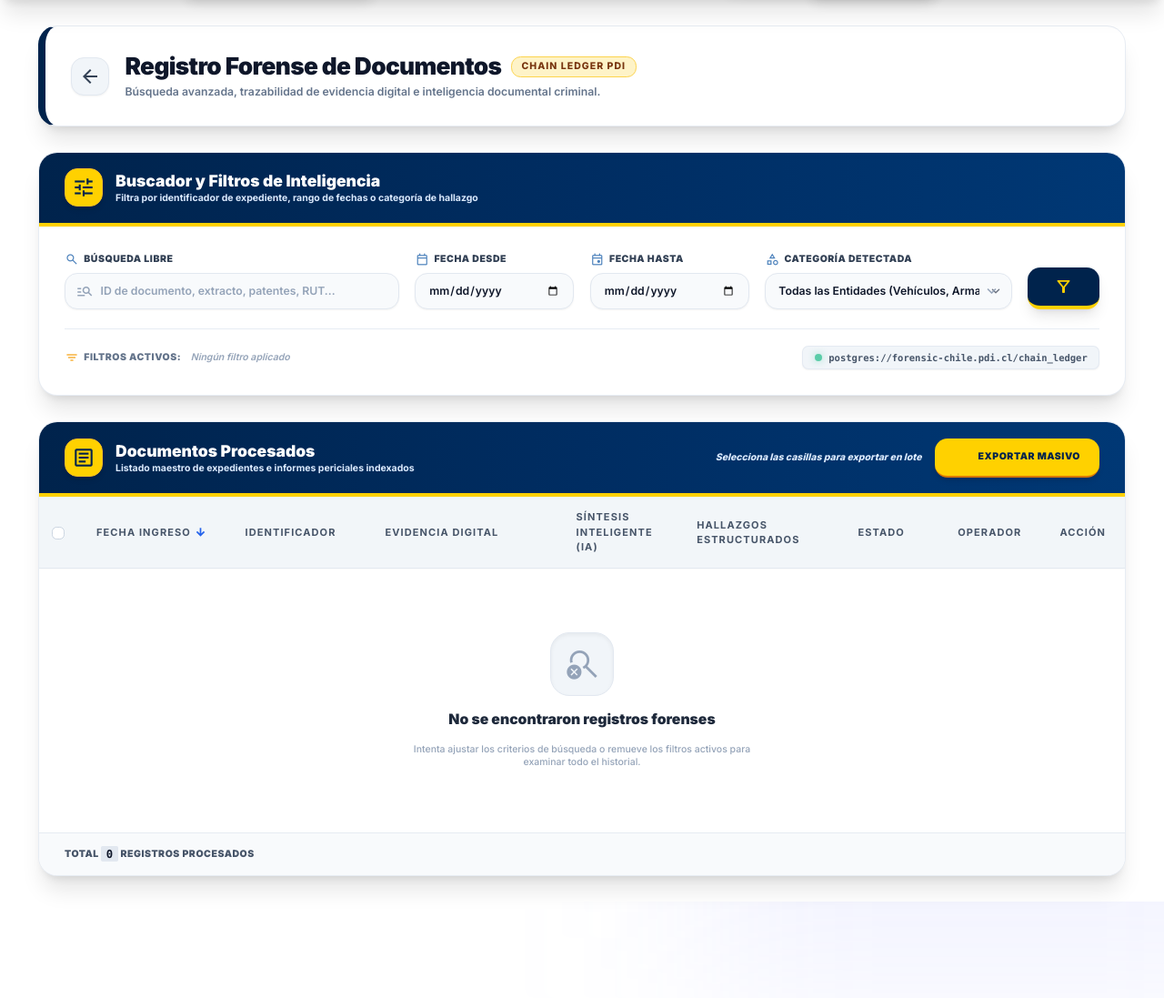
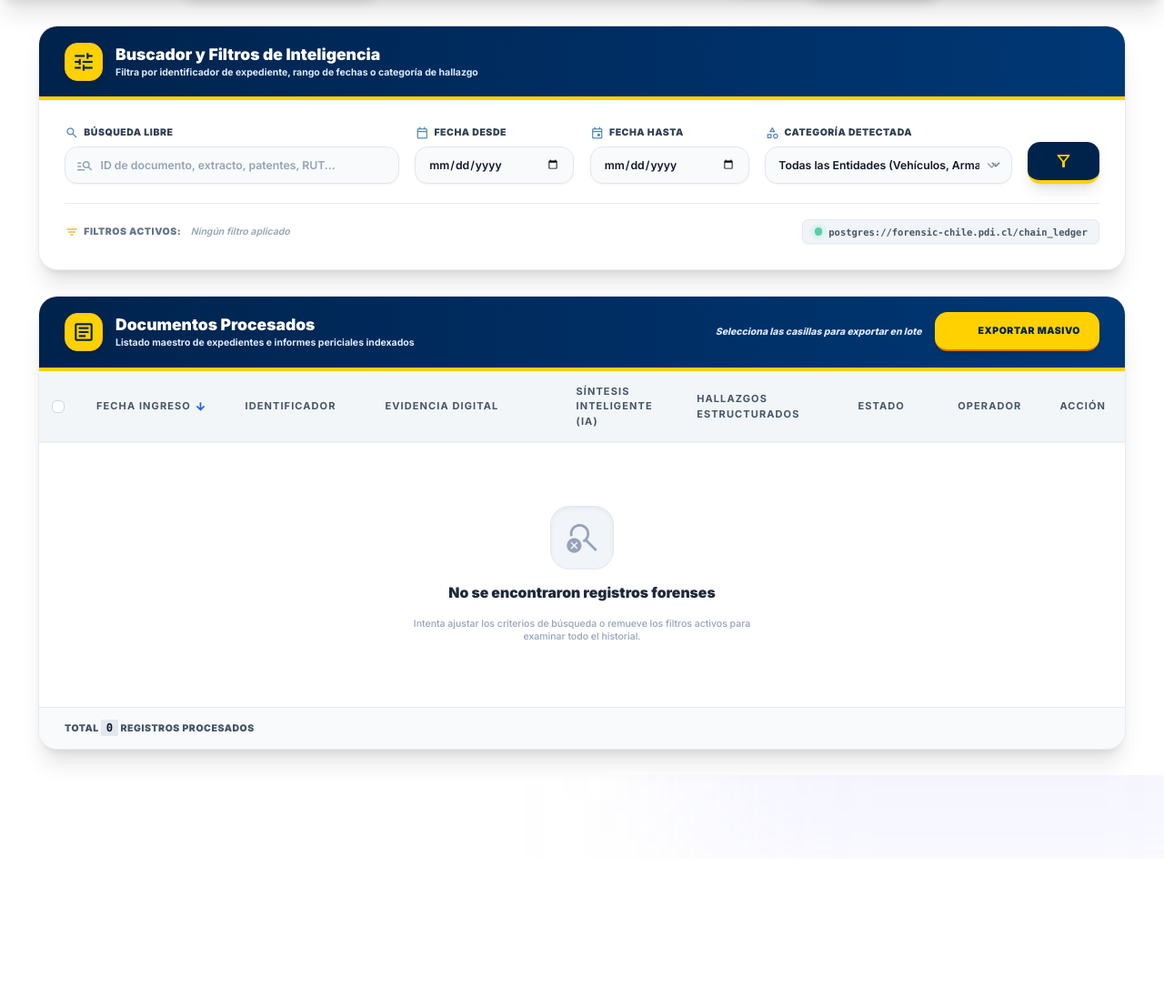
Before and after one commit to NicolasPonceH/Abis-Analisis, a Flask app: template siad/templates/historial.html in a window 1280 px wide; the page is wider, and only the part inside the window is pictured. Shown: the part 67-1164 px from the top of that part at 91% size. After the commit the page ends 922 px from the top of that part, so only its background shows below. Run offline with Flask 3, Linux system fonts and the light colour scheme; the template is opened without the code that fills it, so the values that code supplies are empty; the visitor is signed in with stand-in values (Sample User, id 1); some libraries are stand-ins or nearby versions.

Commit message:
Eliminar barra de cabecera superior redundante Registro Forense de Documentos en historial.html

```diff
--- a/siad/templates/historial.html
+++ b/siad/templates/historial.html
@@ -17,21 +17,7 @@
 {% endif %}
 
 <div class="px-6 lg:px-12 py-8 max-w-[1720px] mx-auto w-full flex flex-col gap-8 relative z-10">
-  <!-- Cabecera Institucional PDI -->
-  <div class="bg-white dark:bg-slate-900 rounded-3xl shadow-xl border-l-8 border-l-[#00234c] border-y border-r border-slate-200/80 dark:border-slate-800 p-6 lg:p-8 flex flex-col md:flex-row justify-between items-start md:items-center gap-6 relative overflow-hidden">
-    <div class="flex items-center gap-5 relative z-10">
-      <button onclick="history.back()" class="w-12 h-12 rounded-2xl bg-slate-100 dark:bg-slate-800 hover:bg-[#00234c] hover:text-white text-slate-700 dark:text-slate-200 flex items-center justify-center transition-all duration-300 shadow-sm group shrink-0 border border-slate-200 dark:border-slate-700" title="Volver atrás">
-        <span class="material-symbols-outlined text-[24px] group-hover:-translate-x-1 transition-transform">arrow_back</span>
-      </button>
-      <div class="flex flex-col gap-1">
-        <h1 class="text-2xl lg:text-3xl font-black tracking-tight text-slate-900 dark:text-white flex flex-wrap items-center gap-3">
-          Registro Forense de Documentos
-          <span class="text-xs font-extrabold uppercase tracking-widest bg-amber-100 text-amber-900 border border-amber-300 px-3 py-1 rounded-full">Chain Ledger PDI</span>
-        </h1>
-        <p class="text-xs lg:text-sm text-slate-500 dark:text-slate-400 font-semibold">Búsqueda avanzada, trazabilidad de evidencia digital e inteligencia documental criminal.</p>
-      </div>
-    </div>
-  </div>
+
 
   <!-- Controles Superiores (Barra de Filtros Avanzada) -->
   <div class="bg-white dark:bg-slate-900 rounded-3xl shadow-xl border border-slate-200/80 dark:border-slate-800 overflow-hidden flex flex-col transition-all duration-300 hover:shadow-2xl">
```
